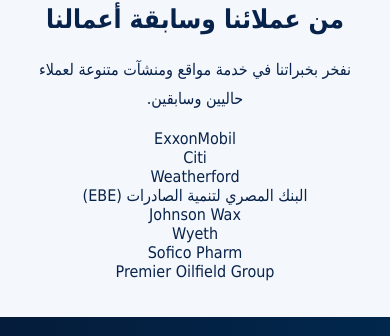
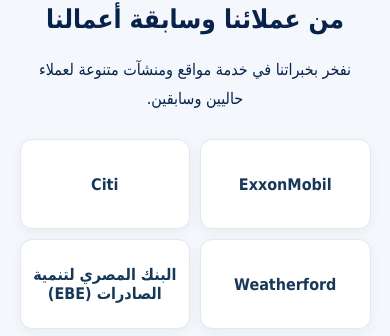
Before and after one commit to trustservicesec-ops/trustservice-website, a plain HTML site: page index.html in a window 390 px wide. Shown: the part 2414-2750 px from the top of the page. Drawn offline with Linux system fonts and the light colour scheme.

Commit message:
Make client logo gallery responsive

```diff
--- a/style.css
+++ b/style.css
@@ -110,3 +110,6 @@ html[dir="rtl"] body{overflow-x:clip;}
 
 /* Selected clients: readable bilingual name cards until approved logo files are uploaded */
 .client-history h2{font-size:26px;color:#08234b}.client-history p{line-height:1.8}.client-names span{display:flex;align-items:center;justify-content:center;min-width:175px;min-height:65px;padding:15px 20px;border-radius:9px;background:#fff;border:1px solid #d7e3ef;color:#10345c;font-weight:700;box-shadow:0 2px 8px #0b2d5010}.client-history{scroll-margin-top:70px}
+
+/* Responsive, original-brand client logo gallery */
+.client-logos{display:grid;grid-template-columns:repeat(4,minmax(0,1fr));gap:18px;max-width:1040px;margin:26px auto 0}.client-card{display:flex;align-items:center;justify-content:center;min-height:116px;padding:18px;background:#fff;border:1px solid #e1e8f0;border-radius:12px;box-shadow:0 3px 12px rgba(14,42,73,.05)}.client-card img{display:block;max-width:100%;max-height:82px;width:auto;height:auto;object-fit:contain}.client-card img[hidden]{display:none}.client-card span{font-weight:700;color:#183858;text-align:center}.client-card span[hidden]{display:none}@media(max-width:700px){.client-logos{grid-template-columns:repeat(2,minmax(0,1fr));gap:10px}.client-card{min-height:90px;padding:12px}.client-card img{max-height:64px}}
```
